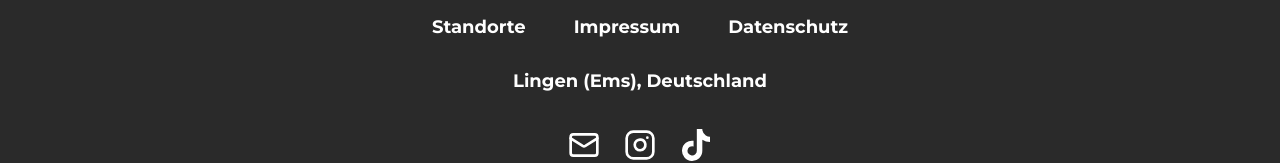
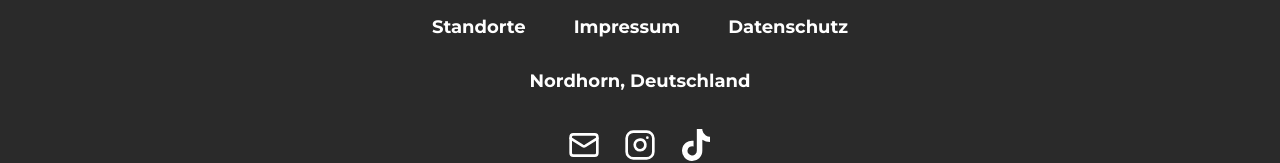
Before and after one commit to AslanLucas/dj-vicle-master, a Next.js app: page /booking in a window 1280 px wide. Shown: the part 907-1070 px from the top of the page. Built offline with nearby package versions, Linux system fonts and the light colour scheme.

Commit message:
Footer angepasst

```diff
--- a/sections/footer.tsx
+++ b/sections/footer.tsx
@@ -31,7 +31,7 @@ export default function Footer() {
                         rel="noopener noreferrer"
                         className="text-m hover:text-white"
                     >
-                        Lingen (Ems), Deutschland
+                        Nordhorn, Deutschland
                     </a>
                 </div>
 
```
